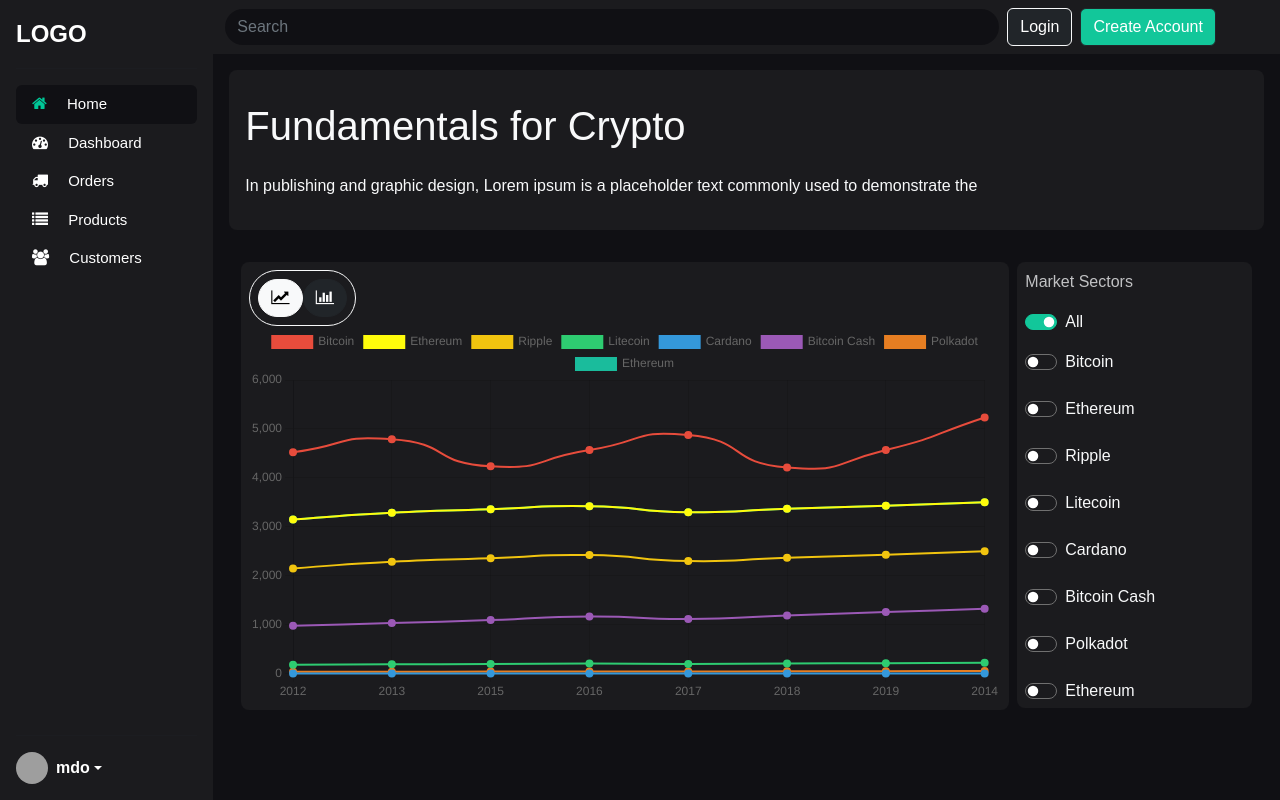
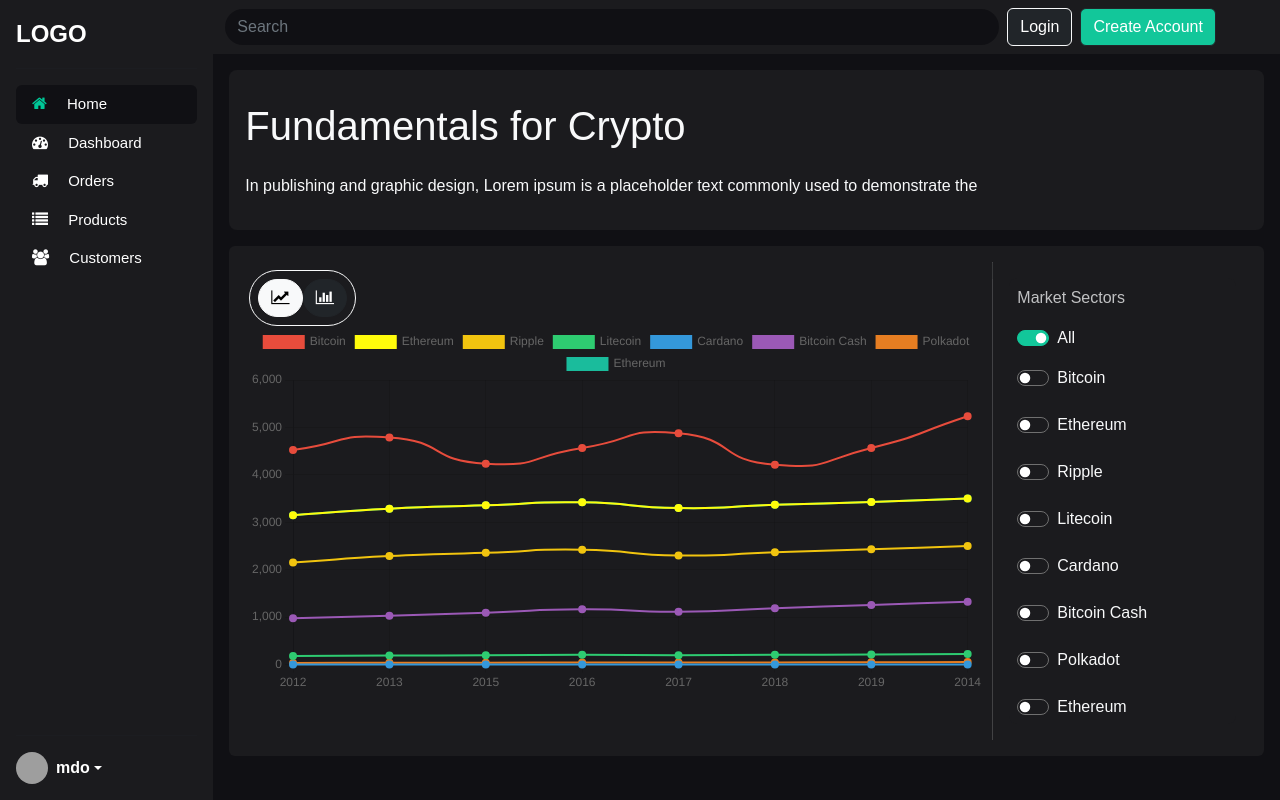
Before and after one commit to zebra76966/crpt-demo, a React (Create React App) app: page / in a window 1280 px wide. Built offline with nearby package versions, Linux system fonts and the light colour scheme; grey boxes are pictures that could not be loaded.

Commit message:
Added multi-filters

```diff
--- a/src/components/main.js
+++ b/src/components/main.js
@@ -27,10 +27,13 @@
                 </p>
               </div>
             </div>
-            <div className="row mx-0">
-              <div className="col-9 pe-1">
-                <div className="p-3 pe-0">
-                  <div className="w-100  rounded-3 p-2" style={{ backgroundColor: "#1b1b1e" }}>
+            <div className="px-3">
+              <div
+                className="row mx-0 p-3 ps-0 pe-0 rounded"
+                style={{ backgroundColor: "#1b1b1e" }}
+              >
+                <div className="col-9 d-flex">
+                  <div className="w-100   p-2">
                     <div className="togglers w-100 ">
                       <div
                         className="cToggles d-flex border border-1 border-light rounded-pill p-2"
@@ -57,6 +60,8 @@
 
                     <Lchart cdata={togglers} cType={chartType} />
                   </div>
+                  <div className="h-100 opacity-25" style={{ background: "rgb(183, 183, 185)" }}>
+                    <div className="vr"></div>
                   </div>
                 </div>
                 <div className="col-3 ps-1">
@@ -73,7 +78,10 @@
                             checked={togglers.length == 0 ? true : false}
                             onChange={() => setToogler([])}
                           />
-                        <label className="form-check-label text-light" for="flexSwitchCheckChecked">
+                          <label
+                            className="form-check-label text-light"
+                            for="flexSwitchCheckChecked"
+                          >
                             All
                           </label>
                         </div>
@@ -113,6 +121,7 @@
             </div>
           </div>
         </div>
+      </div>
       {console.log(togglers)}
     </>
   );
```
Lines whose indentation alone changed are shown as unchanged.
